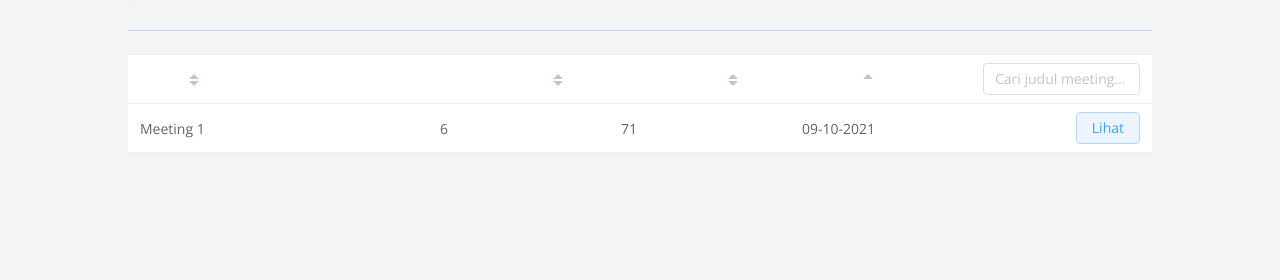
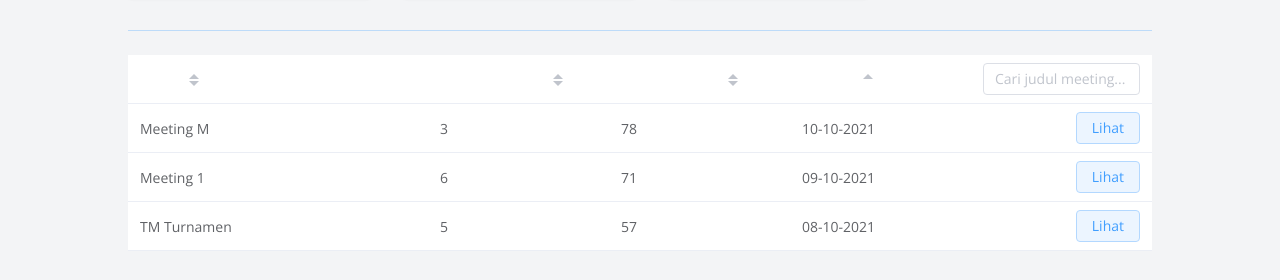
Before and after one commit to jolangker/soora-prototype, a Vue app: page /dashboard in a window 1280 px wide. Shown: the part 210-490 px from the top of the page. Built offline with nearby package versions, Linux system fonts and the light colour scheme; data requests are answered from the project's data file.

Commit message:
migrate to compostion api

```diff
--- a/data/db.json
+++ b/data/db.json
@@ -121,14 +121,6 @@
       "id": 21
     },
     {
-      "first_name": "asd",
-      "last_name": "asd",
-      "email": "asd@gg.com",
-      "company": "asdwasd",
-      "job_title": "asdwasd",
-      "id": 22
-    },
-    {
       "first_name": "Muhmmad",
       "last_name": "Ali",
       "email": "thor@gmail.com",
@@ -247,6 +239,202 @@
         "time": "2021-10-10T14:14:19.531Z",
         "updatedBy": "Admin"
       }
+    },
+    {
+      "title": "TM Turnamen",
+      "meetingDate": "08-10-2021",
+      "participants": [
+        "Dean Glasscoo",
+        "Heddie Rattenberie",
+        "Cordelia Heinreich",
+        "Muhmmad Ali",
+        "Kikelia Feben"
+      ],
+      "totalParticipants": 5,
+      "transcript": [
+        {
+          "talker": "Dean Glasscoo",
+          "message": "Proin interdum mauris non ligula pellentesque ultrices. Phasellus id sapien in sapien iaculis congue. Vivamus metus arcu, adipiscing molestie, hendrerit at, vulputate vitae, nisl.",
+          "lastUpdate": {
+            "time": "2021-10-10T18:52:22.705Z",
+            "updatedBy": "Admin"
+          }
+        },
+        {
+          "talker": "Dean Glasscoo",
+          "message": "Praesent id massa id nisl venenatis lacinia. Aenean sit amet justo.",
+          "lastUpdate": {
+            "time": "2021-10-10T18:52:27.107Z",
+            "updatedBy": "Admin"
+          }
+        },
+        {
+          "talker": "Cordelia Heinreich",
+          "message": "Maecenas pulvinar lobortis est. Phasellus sit amet erat. Nulla tempus.",
+          "lastUpdate": {
+            "time": "2021-10-10T18:52:31.249Z",
+            "updatedBy": "Admin"
+          }
+        },
+        {
+          "talker": "Heddie Rattenberie",
+          "message": "Vivamus in felis eu sapien cursus vestibulum. Proin eu mi. Nulla ac enim. In tempor, turpis nec euismod scelerisque, quam turpis adipiscing lorem, vitae mattis nibh ligula nec sem.",
+          "lastUpdate": {
+            "time": "2021-10-10T18:52:35.569Z",
+            "updatedBy": "Admin"
+          }
+        },
+        {
+          "talker": "Dean Glasscoo",
+          "message": "Suspendisse accumsan tortor quis turpis. Sed ante.",
+          "lastUpdate": {
+            "time": "2021-10-10T18:52:39.422Z",
+            "updatedBy": "Admin"
+          }
+        },
+        {
+          "talker": "Kikelia Feben",
+          "message": "Vestibulum sed magna at nunc commodo placerat.",
+          "lastUpdate": {
+            "time": "2021-10-10T18:52:43.699Z",
+            "updatedBy": "Admin"
+          }
+        },
+        {
+          "talker": "Kikelia Feben",
+          "message": "Sed ante. Vivamus tortor. Duis mattis egestas metus. Aenean fermentum.",
+          "lastUpdate": {
+            "time": "2021-10-10T18:52:48.733Z",
+            "updatedBy": "Admin"
+          }
+        },
+        {
+          "talker": "Dean Glasscoo",
+          "message": "Nullam molestie nibh in lectus. Pellentesque at nulla. Suspendisse potenti. Cras in purus eu magna vulputate luctus.",
+          "lastUpdate": {
+            "time": "2021-10-10T18:52:52.076Z",
+            "updatedBy": "Admin"
+          }
+        },
+        {
+          "talker": "Kikelia Feben",
+          "message": "Vestibulum ante ipsum primis in faucibus orci luctus et ultrices posuere cubilia Curae; Donec pharetra, magna vestibulum aliquet ultrices, erat tortor sollicitudin mi, sit amet lobortis sapien sapien non mi. Integer ac neque. Duis bibendum.",
+          "lastUpdate": {
+            "time": "2021-10-10T18:52:56.051Z",
+            "updatedBy": "Admin"
+          }
+        },
+        {
+          "talker": "Cordelia Heinreich",
+          "message": "Phasellus in felis. Donec semper sapien a libero. Nam dui. Proin leo odio, porttitor id, consequat in, consequat ut, nulla. Sed accumsan felis.",
+          "lastUpdate": {
+            "time": "2021-10-10T18:53:00.229Z",
+            "updatedBy": "Admin"
+          }
+        }
+      ],
+      "dateCreated": "2021-10-10T18:52:09.044Z",
+      "audioDuration": 57,
+      "id": 2,
+      "lastUpdate": {
+        "time": "2021-10-10T18:53:00.229Z",
+        "updatedBy": "Admin"
+      }
+    },
+    {
+      "title": "Meeting M",
+      "meetingDate": "10-10-2021",
+      "participants": [
+        "Trstram Spore",
+        "Ralf Ternent",
+        "Blaire Oxbie"
+      ],
+      "totalParticipants": 3,
+      "transcript": [
+        {
+          "talker": "Unregistered",
+          "message": "Proin interdum mauris non ligula pellentesque ultrices. Phasellus id sapien in sapien iaculis congue. Vivamus metus arcu, adipiscing molestie, hendrerit at, vulputate vitae, nisl.",
+          "lastUpdate": {
+            "time": null,
+            "updatedBy": ""
+          }
+        },
+        {
+          "talker": "Unregistered",
+          "message": "Praesent id massa id nisl venenatis lacinia. Aenean sit amet justo.",
+          "lastUpdate": {
+            "time": null,
+            "updatedBy": ""
+          }
+        },
+        {
+          "talker": "Unregistered",
+          "message": "Maecenas pulvinar lobortis est. Phasellus sit amet erat. Nulla tempus.",
+          "lastUpdate": {
+            "time": null,
+            "updatedBy": ""
+          }
+        },
+        {
+          "talker": "Unregistered",
+          "message": "Vivamus in felis eu sapien cursus vestibulum. Proin eu mi. Nulla ac enim. In tempor, turpis nec euismod scelerisque, quam turpis adipiscing lorem, vitae mattis nibh ligula nec sem.",
+          "lastUpdate": {
+            "time": null,
+            "updatedBy": ""
+          }
+        },
+        {
+          "talker": "Unregistered",
+          "message": "Suspendisse accumsan tortor quis turpis. Sed ante.",
+          "lastUpdate": {
+            "time": null,
+            "updatedBy": ""
+          }
+        },
+        {
+          "talker": "Unregistered",
+          "message": "Vestibulum sed magna at nunc commodo placerat.",
+          "lastUpdate": {
+            "time": null,
+            "updatedBy": ""
+          }
+        },
+        {
+          "talker": "Unregistered",
+          "message": "Sed ante. Vivamus tortor. Duis mattis egestas metus. Aenean fermentum.",
+          "lastUpdate": {
+            "time": null,
+            "updatedBy": ""
+          }
+        },
+        {
+          "talker": "Unregistered",
+          "message": "Nullam molestie nibh in lectus. Pellentesque at nulla. Suspendisse potenti. Cras in purus eu magna vulputate luctus.",
+          "lastUpdate": {
+            "time": null,
+            "updatedBy": ""
+          }
+        },
+        {
+          "talker": "Unregistered",
+          "message": "Vestibulum ante ipsum primis in faucibus orci luctus et ultrices posuere cubilia Curae; Donec pharetra, magna vestibulum aliquet ultrices, erat tortor sollicitudin mi, sit amet lobortis sapien sapien non mi. Integer ac neque. Duis bibendum.",
+          "lastUpdate": {
+            "time": null,
+            "updatedBy": ""
+          }
+        },
+        {
+          "talker": "Unregistered",
+          "message": "Phasellus in felis. Donec semper sapien a libero. Nam dui. Proin leo odio, porttitor id, consequat in, consequat ut, nulla. Sed accumsan felis.",
+          "lastUpdate": {
+            "time": null,
+            "updatedBy": ""
+          }
+        }
+      ],
+      "dateCreated": "2021-10-11T04:33:30.887Z",
+      "audioDuration": 78,
+      "id": 6
     }
   ],
   "transcript": [
--- a/src/views/Upload.vue
+++ b/src/views/Upload.vue
@@ -18,19 +18,16 @@
 
   <el-form
     ref="meetingForm"
-    :model="meetingForm"
+    :model="meetingFormModel"
     :rules="rules"
     label-width="150px"
   >
     <el-form-item label="Judul Meeting" prop="title">
-      <el-input
-        v-model="meetingForm.title"
-        placeholder="Masukan Judul Meeting"
-      ></el-input>
+      <el-input v-model="title" placeholder="Masukan Judul Meeting"></el-input>
     </el-form-item>
     <el-form-item label="Tanggal Meeting" prop="date">
       <el-date-picker
-        v-model="meetingForm.date"
+        v-model="date"
         type="date"
         class="w-full"
         placeholder="Pilih Tanggal"
@@ -38,7 +35,7 @@
     </el-form-item>
     <el-form-item label="Peserta Meeting" prop="participants">
       <el-select
-        v-model="meetingForm.participants"
+        v-model="participants"
         multiple
         placeholder="Pilih Peserta"
         class="w-full"
@@ -66,19 +63,21 @@
 
 <script>
 import axios from "axios";
-import { ref } from "vue-demi";
+import { reactive, ref, toRefs } from "vue-demi";
 import moment from "moment";
+import { useRouter } from "vue-router";
+import { ElMessage } from "element-plus";
 
 export default {
-  data() {
-    return {
-      meetingForm: {
+  setup() {
+    const meetingForm = ref(null);
+    const meetingFormModel = reactive({
       title: "",
       date: "",
       participants: [],
-      },
+    });
 
-      rules: {
+    const rules = {
       title: [
         {
           required: true,
@@ -100,21 +99,9 @@ export default {
           trigger: "blur",
         },
       ],
-        file: [
-          {
-            required: true,
-            message: "Harap upload file terlebih dahulu",
-            trigger: "blur",
-          },
-        ],
-      },
+    };
 
-      participantsList: this.getParticipants(),
-      isLoading: false,
-      transcript: this.getTranscript(),
-      meetingDetails: {},
-
-      audioTypes: [
+    const audioTypes = [
       "audio/mpeg",
       "video/mpeg",
       "audio/vnd.wave",
@@ -124,74 +111,89 @@ export default {
       "audio/mp4",
       "audio/ogg,",
       "audio/webm",
-      ],
-    };
-  },
-  methods: {
-    submitForm(form) {
-      this.$refs[form].validate((valid) => {
+    ];
+
+    const { title, date, participants } = toRefs(meetingFormModel);
+    const participantsList = reactive([]);
+    const transcript = reactive([]);
+    const meetingDetails = reactive({});
+    const isLoading = ref(false);
+    const router = useRouter();
+
+    axios.get("http://localhost:3000/participants").then((res) => {
+      participantsList.push(...res.data);
+      participantsList.map((data) => {
+        data.full_name = `${data.first_name} ${data.last_name}`;
+        return data;
+      });
+    });
+
+    axios.get("http://localhost:3000/transcript").then((res) => {
+      transcript.push(...res.data);
+    });
+
+    const submitForm = () => {
+      meetingForm.value.validate((valid) => {
         if (valid) {
-          this.isLoading = !this.isLoading;
+          isLoading.value = true;
 
-          this.meetingDetails = {
-            title: this.meetingForm.title,
-            meetingDate: moment(this.meetingForm.date).format("DD-MM-YYYY"),
-            participants: this.meetingForm.participants,
-            totalParticipants: this.meetingForm.participants.length,
-            transcript: this.transcript,
-            dateCreated: moment(),
-            audioDuration: Math.round(Math.random() * 100),
-          };
+          meetingDetails.title = title.value;
+          meetingDetails.meetingDate = moment(date.value).format("DD-MM-YYYY");
+          meetingDetails.participants = participants.value;
+          meetingDetails.totalParticipants = participants.value.length;
+          meetingDetails.transcript = transcript;
+          meetingDetails.dateCreated = moment();
+          meetingDetails.audioDuration = Math.round(Math.random() * 100);
 
           axios
-            .post("http://localhost:3000/reports", this.meetingDetails)
+            .post("http://localhost:3000/reports", meetingDetails)
             .then((res) => {
               console.log(res.data);
-              this.isLoading = false;
-              this.$router.push({
-                name: "Meetings",
-                params: { id: res.data.id },
-              });
+              router.push({ name: "Meetings", params: { id: res.data.id } });
             })
             .catch((err) => {
               console.log(err);
+            })
+            .then(() => {
+              isLoading.value = false;
             });
         } else {
           return false;
         }
       });
-    },
-    getTranscript() {
-      const ts = ref([]);
+    };
 
-      axios.get("http://localhost:3000/transcript").then((res) => {
-        ts.value = res.data;
+    const fileValidation = (file, fileList) => {
+      if (!audioTypes.includes(file.raw.type)) {
+        fileList.splice(0, 1);
+        ElMessage({
+          message: "File tidak valid. Harap masukkan file audio.",
+          type: "warning",
         });
+      }
+    };
 
-      return ts;
-    },
-    getParticipants() {
-      const par = ref([]);
+    const handleExceed = () => {
+      ElMessage({
+        message: "File tidak boleh lebih dari 1",
+        type: "warning",
+      });
+    };
 
-      axios.get("http://localhost:3000/participants").then((res) => {
-        par.value = res.data.map((data) => {
-          data.full_name = `${data.first_name} ${data.last_name}`;
-          return data;
-        });
-      });
-
-      return par;
-    },
-    fileValidation(file, fileList) {
-      console.log(file);
-      if (!this.audioTypes.includes(file.raw.type)) {
-        fileList.splice(0, 1);
-        this.$message.warning("Hanya menerima file jenis audio");
-      }
-    },
-    handleExceed() {
-      this.$message.warning("File tidak boleh lebih dari 1");
-    },
+    return {
+      meetingForm,
+      meetingFormModel,
+      rules,
+      audioTypes,
+      title,
+      date,
+      participants,
+      participantsList,
+      isLoading,
+      submitForm,
+      fileValidation,
+      handleExceed,
+    };
   },
 };
 </script>
```
Also changed, not shown: src/components/LoginForm.vue (+78 -28 lines). Lines whose indentation alone changed are shown as unchanged.
